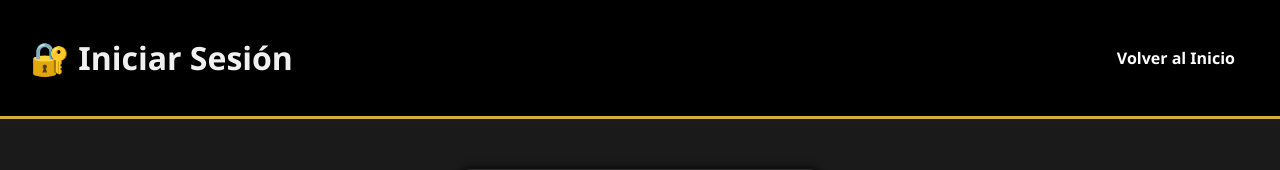
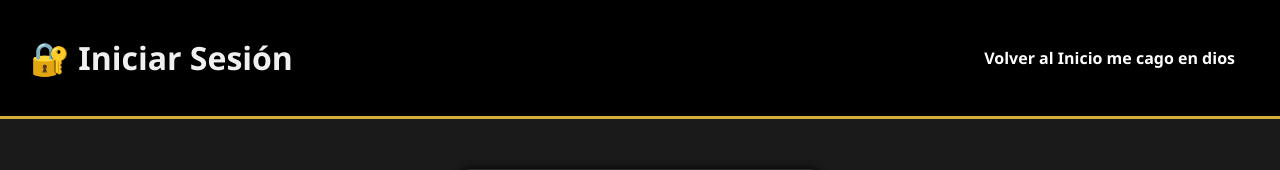
Before and after one commit to LKlukasLK/Proyecto-final, a PHP site: page /views/login.php in a window 1280 px wide. Shown: the top 170 px of the page. Run offline with PHP 8.4, Linux system fonts and the light colour scheme.

Commit message:
chiquita locura

```diff
--- a/views/login.php
+++ b/views/login.php
@@ -9,7 +9,7 @@
     <header>
         <h1>🔐 Iniciar Sesión</h1>
         <nav>
-            <a href="index.php?ver=inicio">Volver al Inicio</a>
+            <a href="index.php?ver=inicio">Volver al Inicio me cago en dios</a>
         </nav>
     </header>
 
```
